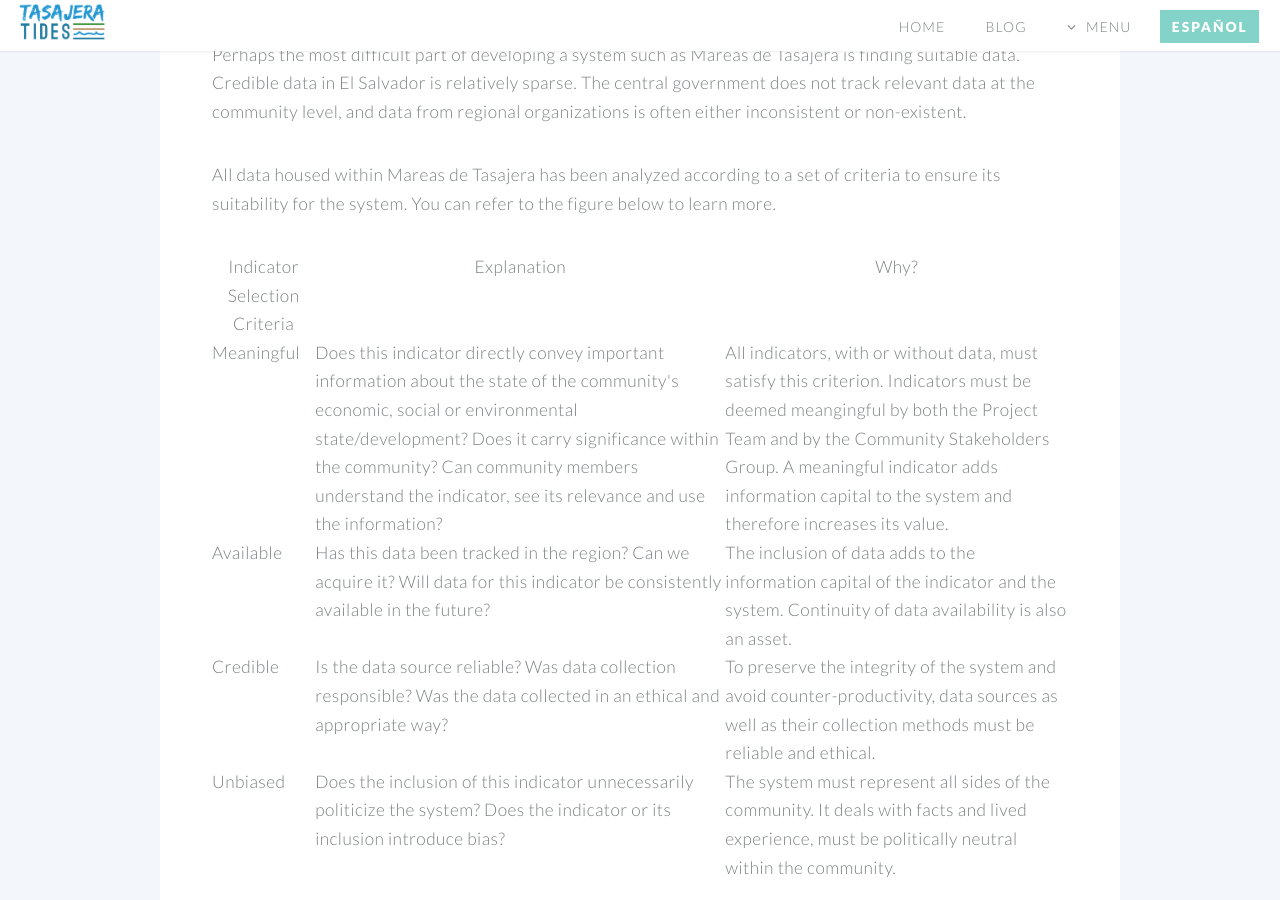
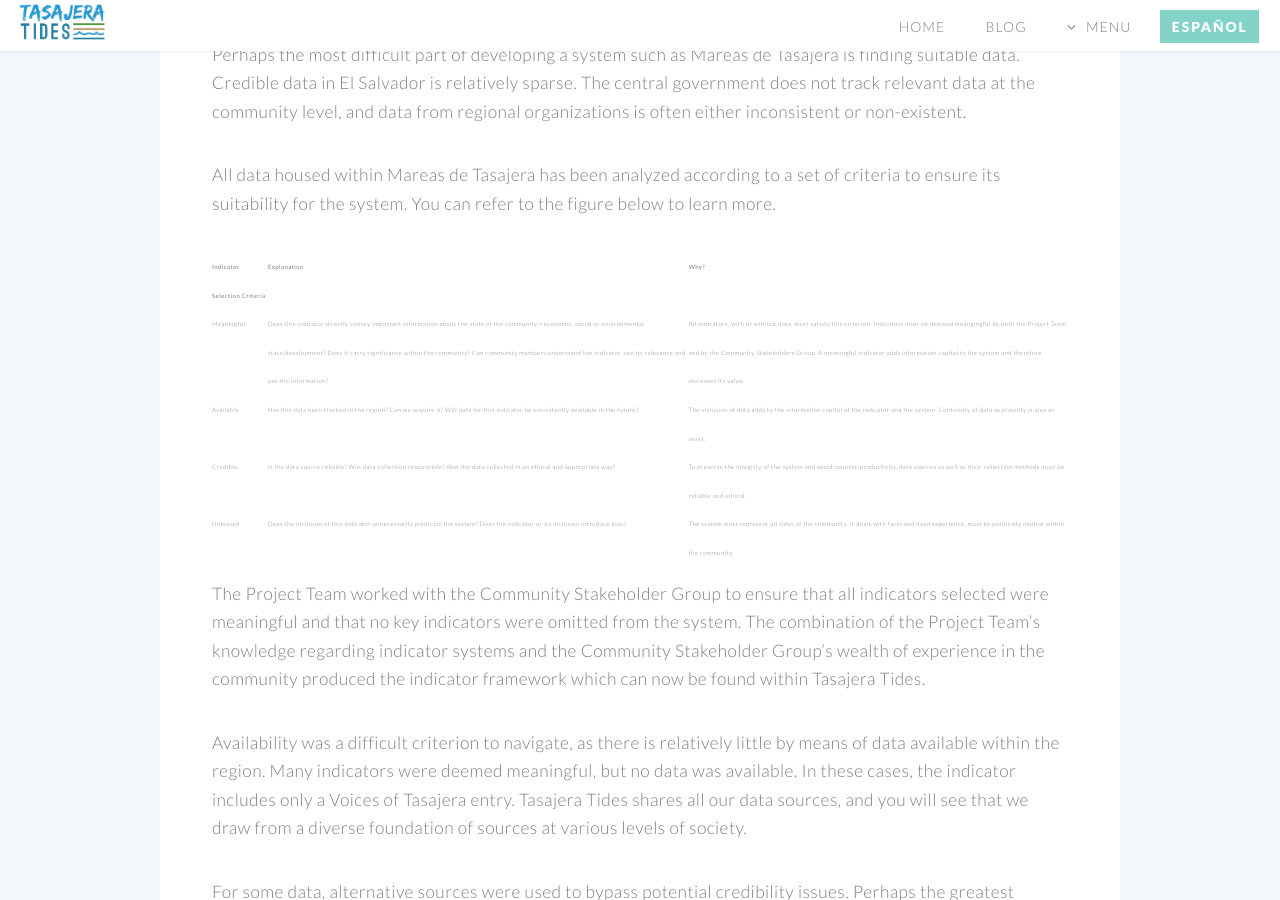
Before and after one commit to danteo90/danteo90.github.io, a Jekyll site: the page built from the-project.html, in a window 1280 px wide and 900 px high, scrolled down 1634 px. Built offline with Jekyll 4.4.1, drawn with Linux system fonts in a browser that asks for light colours.

Commit message:
Update the-project.html

```diff
--- a/the-project.html
+++ b/the-project.html
@@ -37,11 +37,11 @@ layout: default-en
 										<h3>Data</h3>
 									<p>Perhaps the most difficult part of developing a system such as Mareas de Tasajera is finding suitable data. Credible data in El Salvador is relatively sparse. The central government does not track relevant data at the community level, and data from regional organizations is often either inconsistent or non-existent.</p>
 									<p>All data housed within Mareas de Tasajera has been analyzed according to a set of criteria to ensure its suitability for the system. You can refer to the figure below to learn more.</p>
-									<table>
+									<table style="font-size: 6px;">
 										<tr>
-											<th>Indicator Selection Criteria</th>
-											<th>Explanation</th>
-											<th>Why?</th>
+											<td><strong>Indicator Selection Criteria</strong></td>
+											<td><strong>Explanation</strong></td>
+											<td><strong>Why?</strong></td>
 										</tr>
 										<tr>
 											<td>Meaningful</td>
```
